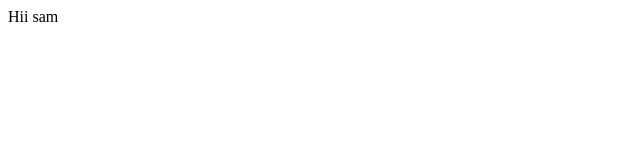
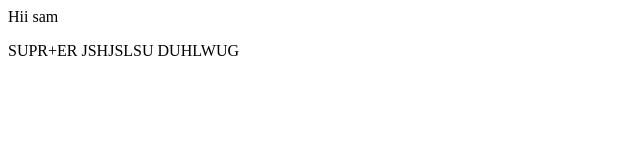
Before and after one commit to sarvesh207590/localrep, a plain HTML site: page index.html in a window 1280 px wide. Shown: the whole page, without its empty margins (0-640 px from the left). Drawn offline with Linux system fonts and the light colour scheme.

Commit message:
add paragraph

```diff
--- a/index.html
+++ b/index.html
@@ -1 +1,5 @@
 <h>Hii sam </h>
+
+
+
+<p>SUPR+ER JSHJSLSU DUHLWUG</p>
```
